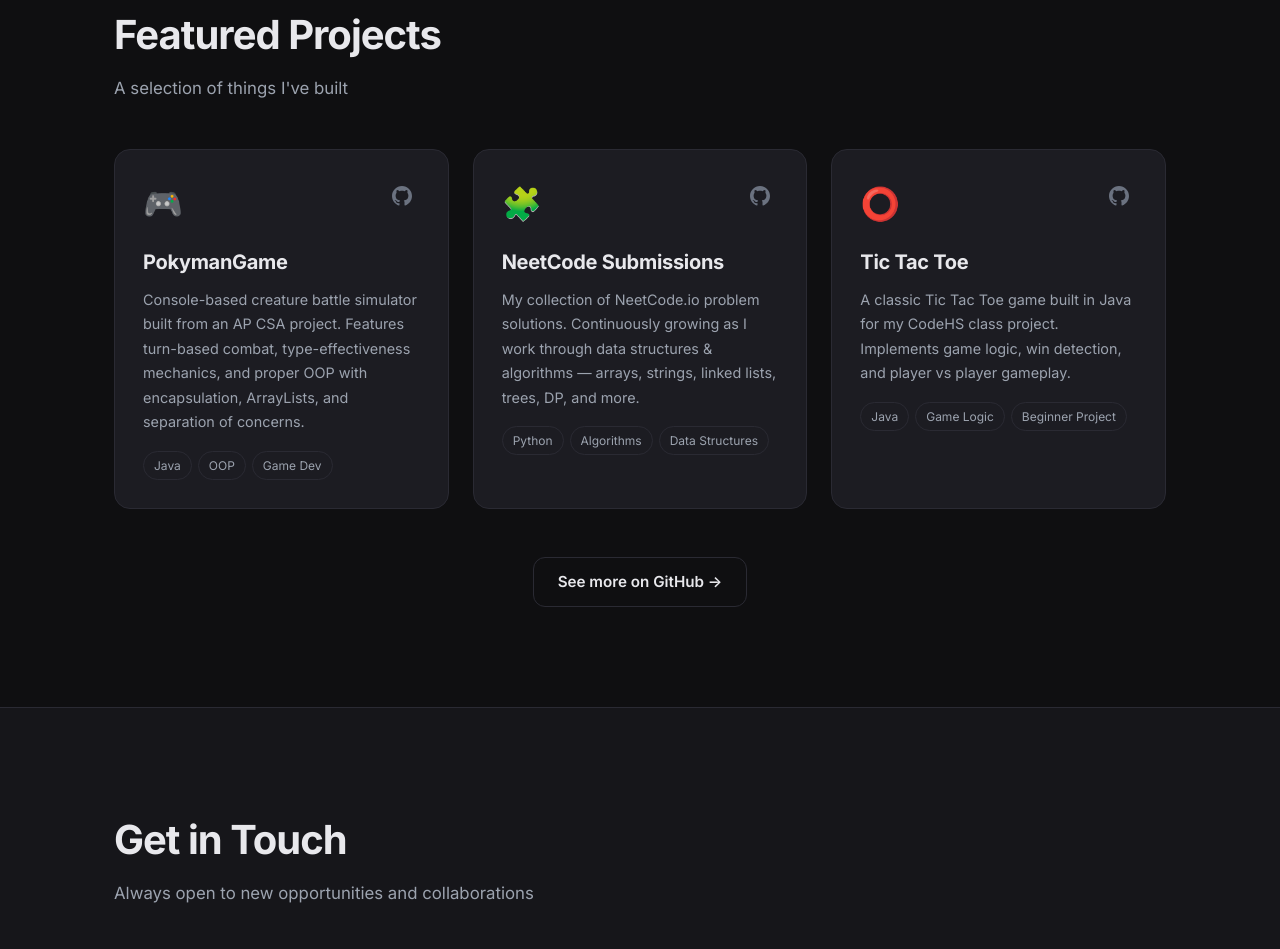
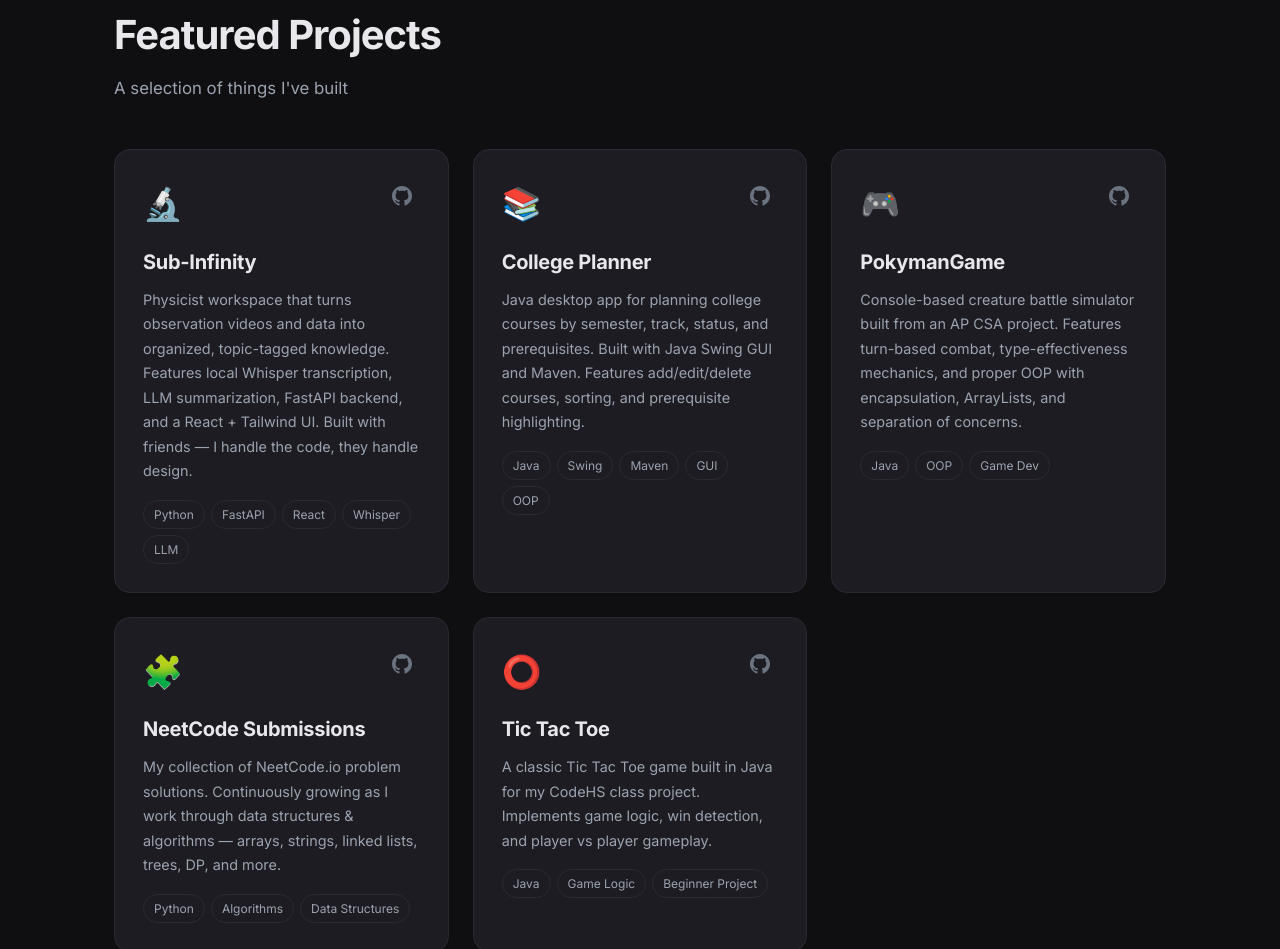
Before and after one commit to andyc725/portfolio, a plain HTML site: page index.html in a window 1280 px wide. Shown: the part 1421-2370 px from the top of the page. Drawn offline with Linux system fonts and the light colour scheme.

Commit message:
Add Sub-Infinity and College Planner as featured projects

```diff
--- a/index.html
+++ b/index.html
@@ -113,7 +113,62 @@
                 <p class="section-sub">A selection of things I've built</p>
 
                 <div class="projects-grid">
-                    <!-- Project 1: PokymanGame -->
+                    <!-- Project 1: Sub-Infinity -->
+                    <div class="project-card">
+                        <div class="project-header">
+                            <div class="project-icon">🔬</div>
+                            <div class="project-links">
+                                <a href="https://github.com/andyc725/sub_infinity" target="_blank" rel="noopener" class="project-link">
+                                    <svg viewBox="0 0 24 24" width="20" height="20" fill="currentColor">
+                                        <path d="M12 0c-6.626 0-12 5.373-12 12 0 5.302 3.438 9.8 8.207 11.387.599.111.793-.261.793-.577v-2.234c-3.338.726-4.033-1.416-4.033-1.416-.546-1.387-1.333-1.756-1.333-1.756-1.089-.745.083-.729.083-.729 1.205.084 1.839 1.237 1.839 1.237 1.07 1.834 2.807 1.304 3.492.997.107-.775.418-1.305.762-1.604-2.665-.305-5.467-1.334-5.467-5.931 0-1.311.469-2.381 1.236-3.221-.124-.303-.535-1.524.117-3.176 0 0 1.008-.322 3.301 1.23.957-.266 1.983-.399 3.003-.404 1.02.005 2.047.138 3.006.404 2.291-1.552 3.297-1.23 3.297-1.23.653 1.653.242 2.874.118 3.176.77.84 1.235 1.911 1.235 3.221 0 4.609-2.807 5.624-5.479 5.921.43.372.823 1.102.823 2.222v3.293c0 .319.192.694.801.576 4.765-1.589 8.199-6.086 8.199-11.386 0-6.627-5.373-12-12-12z"/>
+                                    </svg>
+                                </a>
+                            </div>
+                        </div>
+                        <h3 class="project-title">Sub-Infinity</h3>
+                        <p class="project-desc">
+                            Physicist workspace that turns observation videos and data into
+                            organized, topic-tagged knowledge. Features local Whisper transcription,
+                            LLM summarization, FastAPI backend, and a React + Tailwind UI.
+                            Built with friends — I handle the code, they handle design.
+                        </p>
+                        <div class="project-tags">
+                            <span class="tag small">Python</span>
+                            <span class="tag small">FastAPI</span>
+                            <span class="tag small">React</span>
+                            <span class="tag small">Whisper</span>
+                            <span class="tag small">LLM</span>
+                        </div>
+                    </div>
+
+                    <!-- Project 2: College Planner -->
+                    <div class="project-card">
+                        <div class="project-header">
+                            <div class="project-icon">📚</div>
+                            <div class="project-links">
+                                <a href="https://github.com/andyc725/college-planner" target="_blank" rel="noopener" class="project-link">
+                                    <svg viewBox="0 0 24 24" width="20" height="20" fill="currentColor">
+                                        <path d="M12 0c-6.626 0-12 5.373-12 12 0 5.302 3.438 9.8 8.207 11.387.599.111.793-.261.793-.577v-2.234c-3.338.726-4.033-1.416-4.033-1.416-.546-1.387-1.333-1.756-1.333-1.756-1.089-.745.083-.729.083-.729 1.205.084 1.839 1.237 1.839 1.237 1.07 1.834 2.807 1.304 3.492.997.107-.775.418-1.305.762-1.604-2.665-.305-5.467-1.334-5.467-5.931 0-1.311.469-2.381 1.236-3.221-.124-.303-.535-1.524.117-3.176 0 0 1.008-.322 3.301 1.23.957-.266 1.983-.399 3.003-.404 1.02.005 2.047.138 3.006.404 2.291-1.552 3.297-1.23 3.297-1.23.653 1.653.242 2.874.118 3.176.77.84 1.235 1.911 1.235 3.221 0 4.609-2.807 5.624-5.479 5.921.43.372.823 1.102.823 2.222v3.293c0 .319.192.694.801.576 4.765-1.589 8.199-6.086 8.199-11.386 0-6.627-5.373-12-12-12z"/>
+                                    </svg>
+                                </a>
+                            </div>
+                        </div>
+                        <h3 class="project-title">College Planner</h3>
+                        <p class="project-desc">
+                            Java desktop app for planning college courses by semester, track,
+                            status, and prerequisites. Built with Java Swing GUI and Maven.
+                            Features add/edit/delete courses, sorting, and prerequisite highlighting.
+                        </p>
+                        <div class="project-tags">
+                            <span class="tag small">Java</span>
+                            <span class="tag small">Swing</span>
+                            <span class="tag small">Maven</span>
+                            <span class="tag small">GUI</span>
+                            <span class="tag small">OOP</span>
+                        </div>
+                    </div>
+
+                    <!-- Project 3: PokymanGame -->
                     <div class="project-card">
                         <div class="project-header">
                             <div class="project-icon">🎮</div>
```
